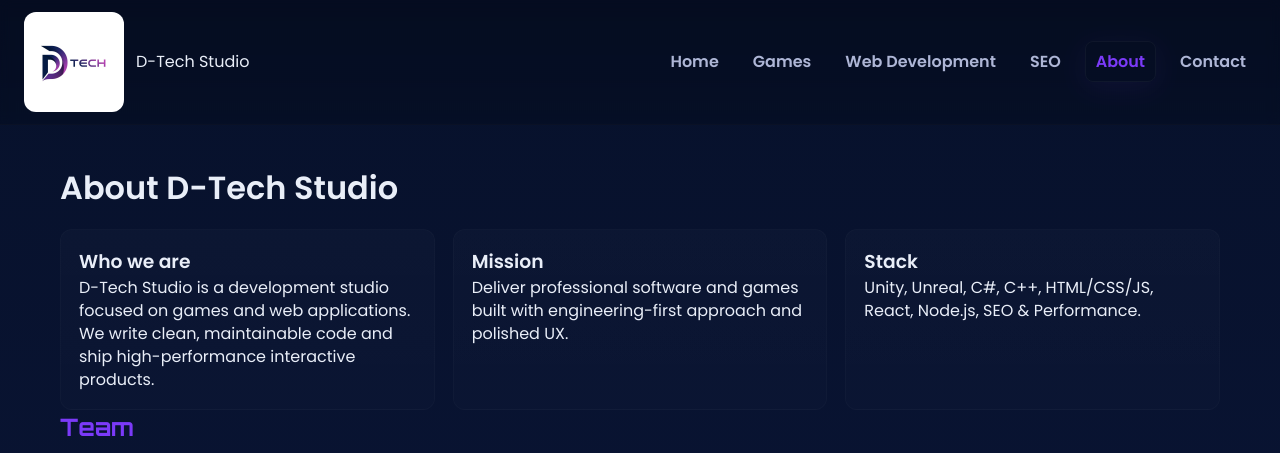
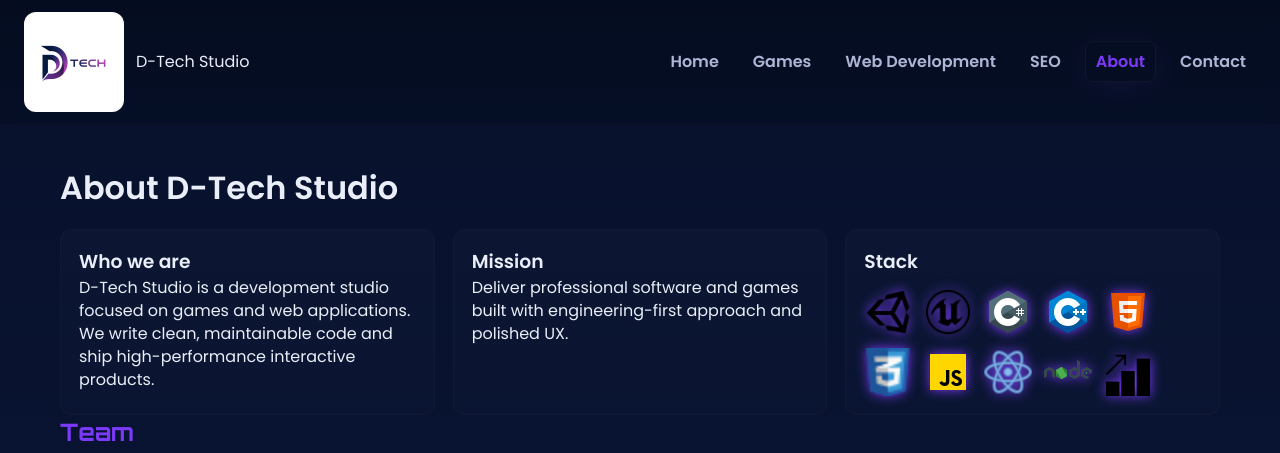
Before and after one commit to jibranjameel18/D-Tech_website, a plain HTML site: page about.html in a window 1280 px wide. Shown: the top 453 px of the page. Drawn offline with Linux system fonts and the light colour scheme.

Commit message:
Added icons to stack

```diff
--- a/about.html
+++ b/about.html
@@ -43,9 +43,21 @@
       </div>
 
       <div class="about-card glass">
-        <h3>Stack</h3>
-        <p>Unity, Unreal, C#, C++, HTML/CSS/JS, React, Node.js, SEO & Performance.</p>
-      </div>
+  <h3>Stack</h3>
+  <div class="tech-logos">
+      <img src="icons/unity.png" alt="Unity">
+      <img src="icons/unreal.png" alt="Unreal Engine">
+      <img src="icons/csharp.png" alt="C#">
+      <img src="icons/cpp.png" alt="C++">
+      <img src="icons/html.png" alt="HTML">
+      <img src="icons/css.png" alt="CSS">
+      <img src="icons/js.png" alt="JavaScript">
+      <img src="icons/react.png" alt="React">
+      <img src="icons/node.png" alt="Node.js">
+      <img src="icons/seo.png" alt="SEO">
+  </div>
+</div>
+
     </div>
 
     <section class="team">
--- a/css/style.css
+++ b/css/style.css
@@ -266,3 +266,22 @@
   .hero{padding:90px 18px}
   .hero-cta{flex-direction:column;gap:10px}
 }
+.tech-logos {
+  display: flex;
+  flex-wrap: wrap;
+  gap: 12px;
+  margin-top: 12px;
+}
+
+.tech-logos img {
+  width: 48px;
+  height: 48px;
+  object-fit: contain;
+  filter: drop-shadow(0 0 6px #7b3af8);
+  transition: transform 0.2s ease, filter 0.2s ease;
+}
+
+.tech-logos img:hover {
+  transform: scale(1.15);
+  filter: drop-shadow(0 0 12px #b870ff);
+}
```
Also changed, not shown: icons/cpp.png (added), icons/csharp.png (added), icons/css.png (added), icons/html.png (added), icons/js.png (added), icons/node.png (added), icons/react.png (added), icons/seo.png (added), icons/unity.png (renamed from images/unity.png), icons/unreal.png (renamed from images/unreal.png).
